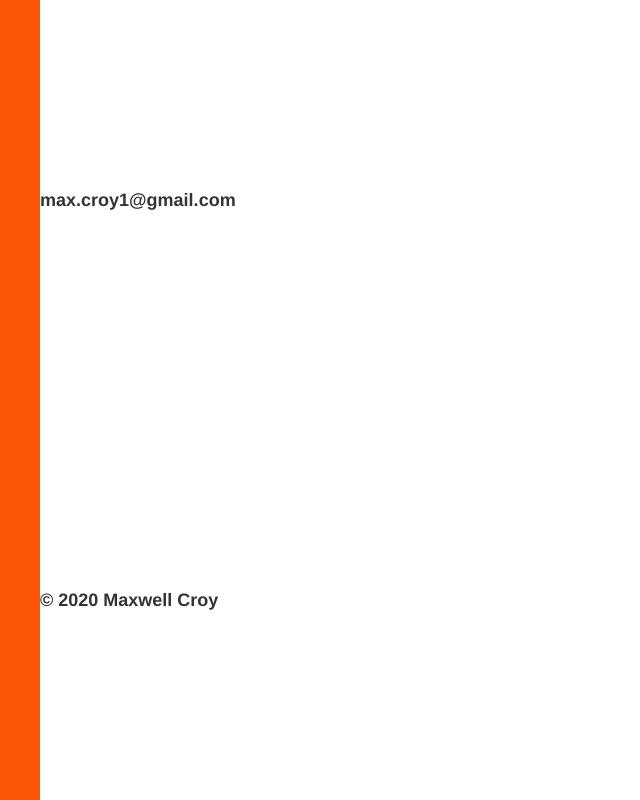
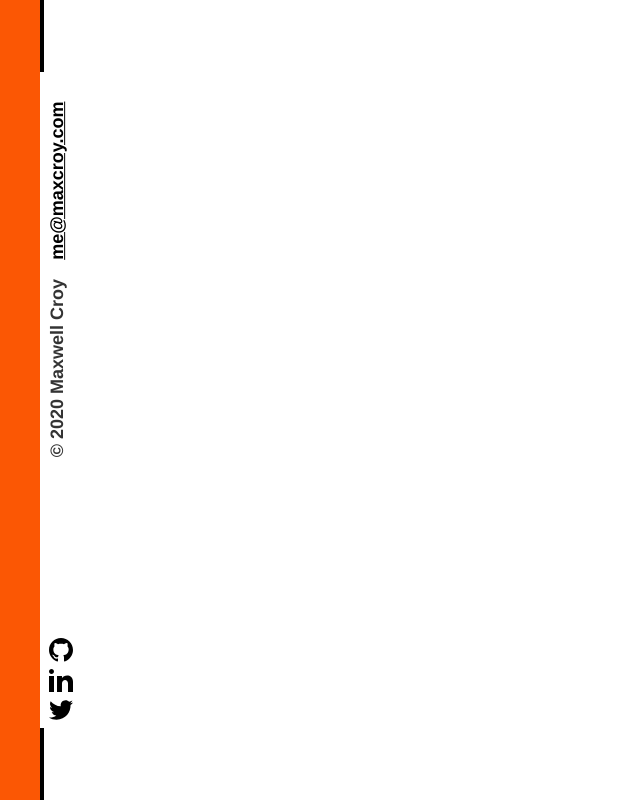
Before and after one commit to maxcroy1/portfolio_v1, a Gatsby site: page / in a window 1280 px wide. Shown: the whole page, without its empty margins (0-640 px from the left). Built offline with nearby package versions, Linux system fonts and the light colour scheme; Gatsby itself is replaced by a stand-in of ours.

Commit message:
Closer to finishing vertical footer

```diff
--- a/gatsby-config.js
+++ b/gatsby-config.js
@@ -27,6 +27,14 @@ module.exports = {
         icon: `src/images/gatsby-icon.png`, // This path is relative to the root of the site.
       },
     },
+    {
+      resolve: "gatsby-plugin-react-svg",
+      options: {
+        rule: {
+          include: /icons/
+        }
+      }
+    }
     // this (optional) plugin enables Progressive Web App + Offline functionality
     // To learn more, visit: https://gatsby.dev/offline
     // `gatsby-plugin-offline`,
--- a/package.json
+++ b/package.json
@@ -10,6 +10,7 @@
     "gatsby-plugin-manifest": "^2.4.30",
     "gatsby-plugin-offline": "^3.2.28",
     "gatsby-plugin-react-helmet": "^3.3.11",
+    "gatsby-plugin-react-svg": "^3.0.0",
     "gatsby-plugin-sharp": "^2.6.36",
     "gatsby-source-filesystem": "^2.3.30",
     "gatsby-transformer-sharp": "^2.5.15",
--- a/src/components/layout.js
+++ b/src/components/layout.js
@@ -8,8 +8,6 @@
 import React from "react"
 import PropTypes from "prop-types"
 import { useStaticQuery, graphql } from "gatsby"
-
-import Header from "./header"
 import Footer from './verticleFooter'
 
 import './layout.css'
--- a/src/components/verticleFooter.js
+++ b/src/components/verticleFooter.js
@@ -1,13 +1,26 @@
 import React from 'react'
 import styles from "./verticleFooter.module.css"
+import GitHub from "../icons/iconmonstr-github-1.svg"
+import LinkedIn from "../icons/iconmonstr-linkedin-1.svg"
+import Twitter from "../icons/iconmonstr-twitter-1.svg"
 
 export default class Footer extends React.Component {
     render() {
         return (
             <div className={styles.container}>
-                <p className={styles.text}>max.croy1@gmail.com</p>
-                <p className={styles.text}>&#169; {new Date().getUTCFullYear()} Maxwell Croy</p>
-                <div></div>
+                <div>
+                    <div className={styles.decoration}></div>
+                    <p className={`${styles.text} ${styles.topText}`}><a style={{color: '#000'}} href="mailto:me@maxcroy.com">me@maxcroy.com</a></p>
+                </div>
+                <div>
+                    <p className={styles.text}>&#169; {new Date().getUTCFullYear()} Maxwell Croy</p>
+                </div>
+                <div>
+                    <GitHub className={styles.icon}/>
+                    <LinkedIn className={styles.icon} />
+                    <Twitter className={styles.icon} />
+                    <div className={styles.decoration}></div>
+                </div>
             </div>
         )
     }
--- a/src/components/verticleFooter.module.css
+++ b/src/components/verticleFooter.module.css
@@ -13,8 +13,22 @@
     font-style: normal;
     font-weight: bold;
     font-size: 1rem;
-    line-height: 1.15rem;
-    /* transform: rotate(-90deg); */
+    transform: rotate(-90deg);
     width: 100%;
-    margin: auto 0;
+    position: relative;
+    right: 4rem;
 }
+
+.topText {
+    transform: rotate(-90deg) translate(-48%);
+}
+
+.icon {
+    margin: 0 100% 0 0.5rem;
+}
+
+.decoration {
+    border: solid #000 2px;
+    height: 4rem;
+    width: 0;
+}
```
Also changed, not shown: src/icons/iconmonstr-github-1.svg (added), src/icons/iconmonstr-linkedin-1.svg (added), src/icons/iconmonstr-twitter-1.svg (added), 1 other file.
